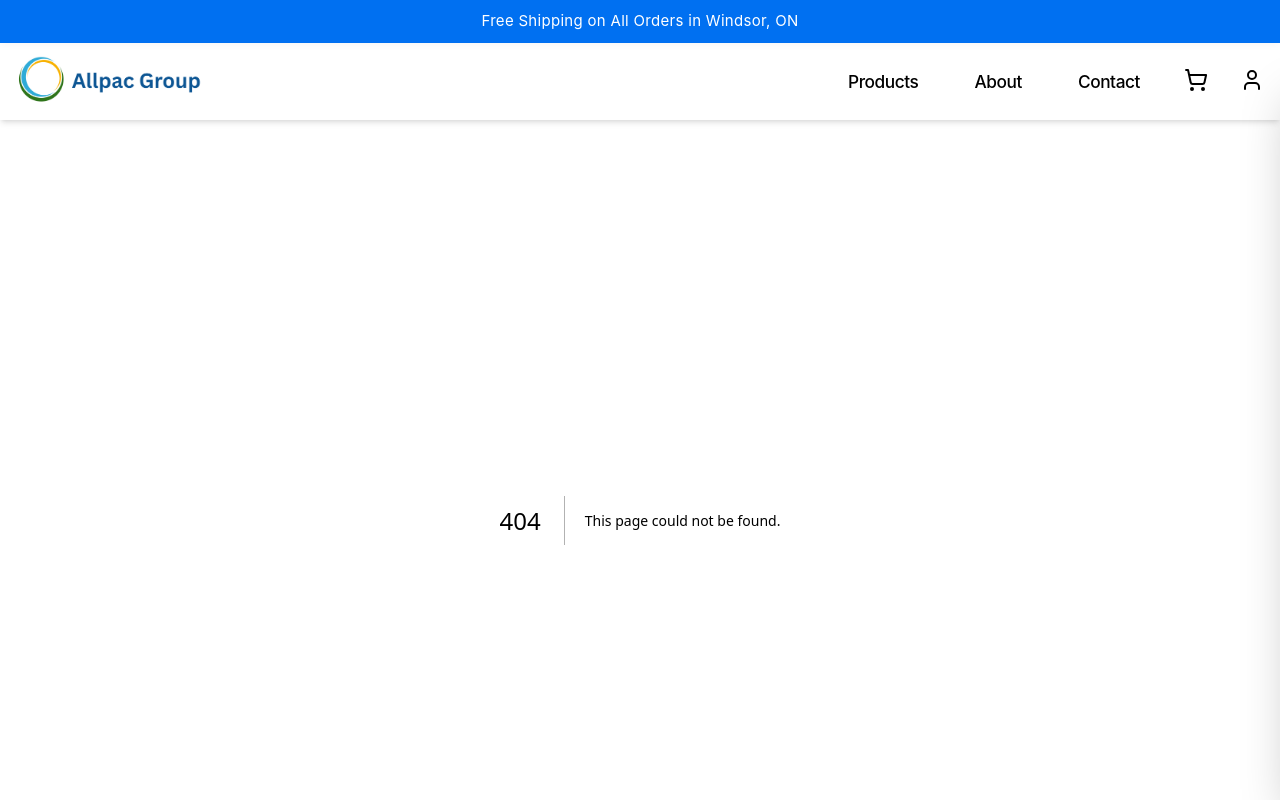
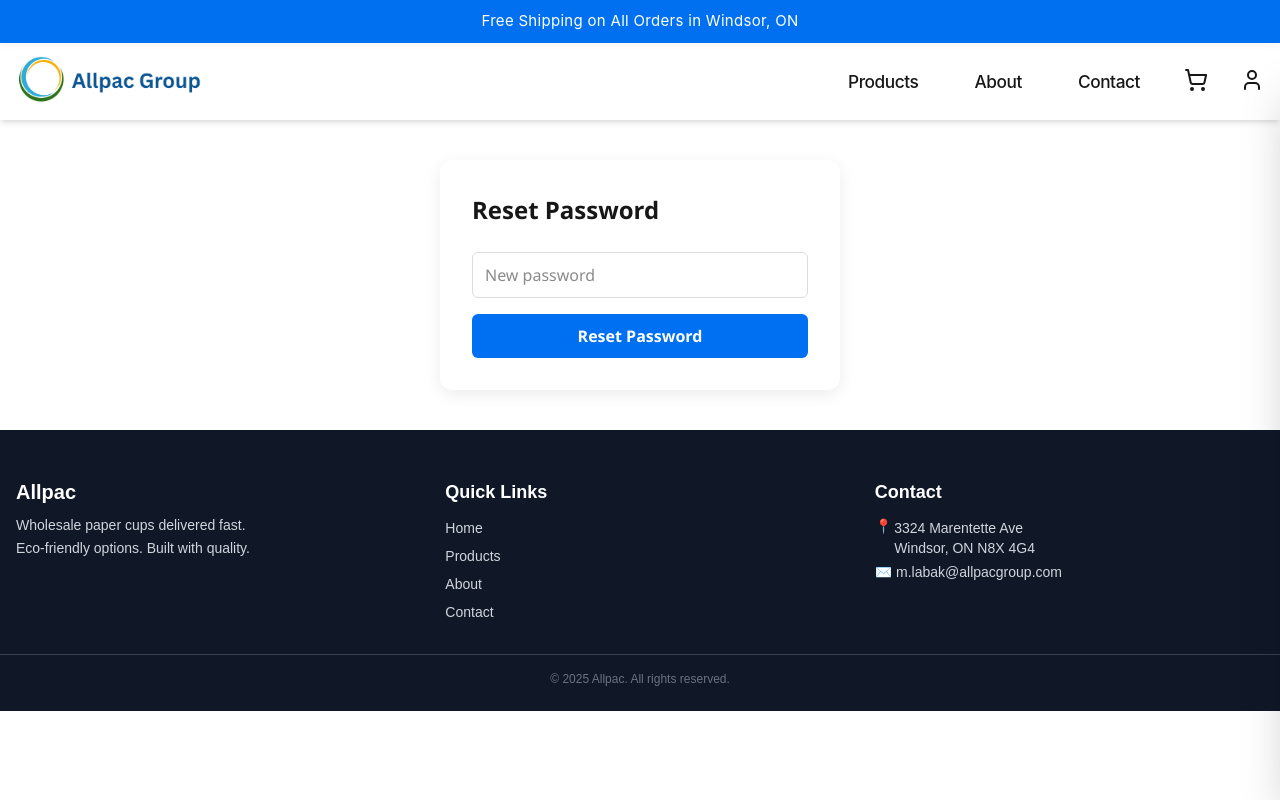
Before and after one commit to Emadedin1/allpacstore, a Next.js app: page /reset-password in a window 1280 px wide. Before the commit this address had no page. Shown: the top 800 px of the page. Built offline with nearby package versions, Linux system fonts and the light colour scheme.

Commit message:
Create page.jsx

```diff
--- /dev/null
+++ b/src/app/reset-password/page.jsx
@@ -0,0 +1,91 @@
+"use client";
+
+import React, { useState } from "react";
+
+export default function ResetPasswordPage() {
+  const [password, setPassword] = useState("");
+  const [success, setSuccess] = useState("");
+  const [error, setError] = useState("");
+  const [loading, setLoading] = useState(false);
+
+  // Get token from the URL query string
+  let token = "";
+  if (typeof window !== "undefined") {
+    const params = new URLSearchParams(window.location.search);
+    token = params.get("token") || "";
+  }
+
+  const handleSubmit = async (e) => {
+    e.preventDefault();
+    setLoading(true);
+    setError("");
+    setSuccess("");
+
+    if (!token) {
+      setError("Invalid or missing token.");
+      setLoading(false);
+      return;
+    }
+
+    try {
+      const res = await fetch("/api/auth/reset-password", {
+        method: "POST",
+        headers: { "Content-Type": "application/json" },
+        body: JSON.stringify({ token, password }),
+      });
+      const data = await res.json();
+      if (res.ok) {
+        setSuccess("Password reset successfully! You can now log in.");
+      } else {
+        setError(data.error || "Reset failed.");
+      }
+    } catch (err) {
+      setError("An error occurred.");
+    }
+    setLoading(false);
+  };
+
+  return (
+    <div style={{
+      maxWidth: 400, margin: "40px auto", padding: 32,
+      borderRadius: 12, background: "#fff",
+      boxShadow: "0 4px 16px rgba(0,0,0,0.08)",
+      fontFamily: "Segoe UI, Roboto, Arial, sans-serif"
+    }}>
+      <h1 style={{ fontSize: "1.5rem", fontWeight: 600, marginBottom: 24 }}>Reset Password</h1>
+      <form style={{ display: "flex", flexDirection: "column", gap: 16 }} onSubmit={handleSubmit}>
+        <input
+          type="password"
+          placeholder="New password"
+          value={password}
+          onChange={e => setPassword(e.target.value)}
+          style={{
+            padding: "10px 12px",
+            borderRadius: 6,
+            border: "1px solid #ddd",
+            fontSize: "1rem"
+          }}
+          required
+        />
+        <button
+          type="submit"
+          style={{
+            padding: "10px 0",
+            borderRadius: 6,
+            border: "none",
+            background: "#0070f3",
+            color: "#fff",
+            fontWeight: 600,
+            fontSize: "1rem",
+            cursor: "pointer"
+          }}
+          disabled={loading}
+        >
+          {loading ? "Resetting..." : "Reset Password"}
+        </button>
+        {error && <div style={{ color: "#e00", textAlign: "center" }}>{error}</div>}
+        {success && <div style={{ color: "#090", textAlign: "center" }}>{success}</div>}
+      </form>
+    </div>
+  );
+}
```
